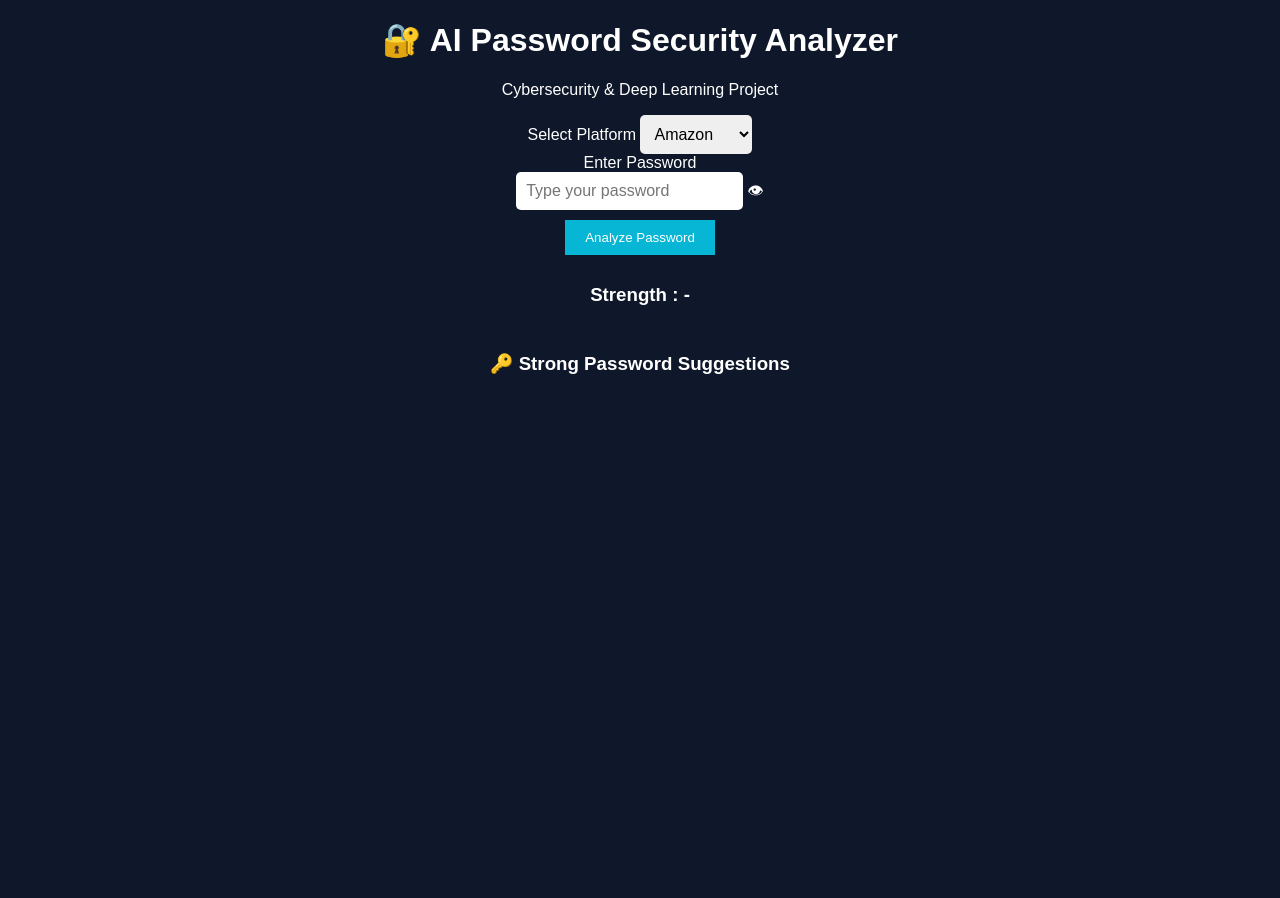
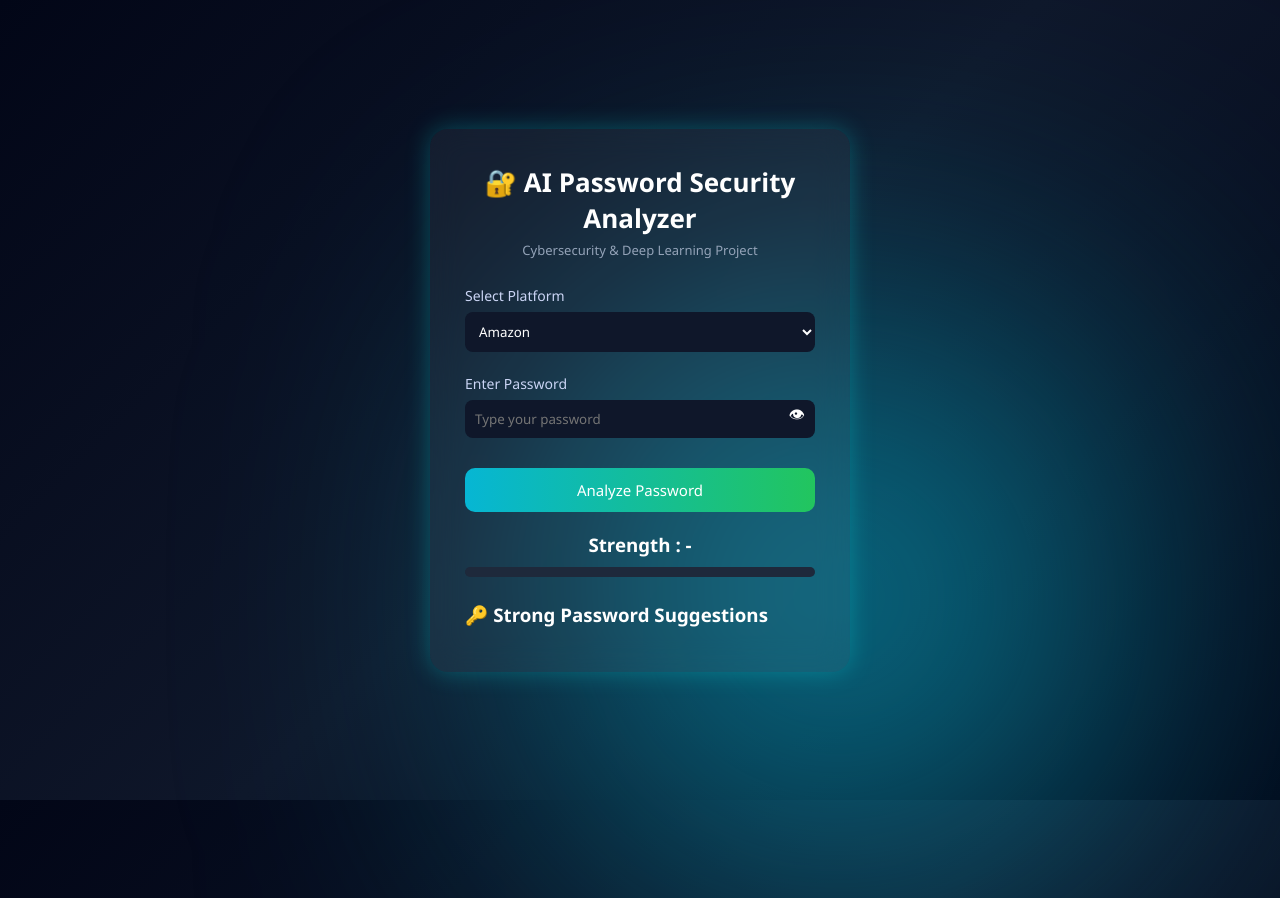
Before and after one commit to Sajeed191/password-strength-analyzer, a Flask app: page / in a window 1280 px wide. Before the commit the page ends 374 px from the top, so only its background shows below. Run offline with Flask 3, Linux system fonts and the light colour scheme.

Commit message:
Update style.css

```diff
--- a/static/style.css
+++ b/static/style.css
@@ -1,44 +1,167 @@
+*{
+margin:0;
+padding:0;
+box-sizing:border-box;
+font-family:Segoe UI;
+}
+
 body{
+
+height:100vh;
+display:flex;
+justify-content:center;
+align-items:center;
+
+background:linear-gradient(135deg,#020617,#0f172a,#020617);
+
+color:white;
+overflow:hidden;
+
+}
+
+.background-glow{
+
+position:absolute;
+width:600px;
+height:600px;
+background:radial-gradient(circle,#06b6d4,transparent);
+
+filter:blur(150px);
+
+animation:glow 6s infinite alternate;
+
+}
+
+@keyframes glow{
+
+0%{transform:translate(-200px,-200px)}
+100%{transform:translate(200px,200px)}
+
+}
+
+.main-card{
+
+width:420px;
+
+padding:35px;
+
+border-radius:18px;
+
+background:rgba(255,255,255,0.05);
+
+backdrop-filter:blur(15px);
+
+box-shadow:0 0 25px rgba(0,255,255,0.25);
+
+text-align:center;
+
+z-index:2;
+
+}
+
+h1{
+
+font-size:26px;
+margin-bottom:5px;
+
+}
+
+.subtitle{
+
+font-size:13px;
+color:#94a3b8;
+margin-bottom:25px;
+
+}
+
+.input-group{
+
+margin-bottom:20px;
+text-align:left;
+
+}
+
+label{
+
+font-size:14px;
+color:#cbd5f5;
+
+}
+
+select,input{
+
+width:100%;
+padding:10px;
+margin-top:6px;
+
+border-radius:8px;
+border:none;
 
 background:#0f172a;
 color:white;
-font-family:Arial;
-text-align:center;
 
 }
 
-.container{
+.password-box{
 
-margin-top:100px;
+position:relative;
 
 }
 
-input,select{
+.eye{
 
-padding:10px;
-font-size:16px;
-border-radius:5px;
-border:none;
+position:absolute;
+right:10px;
+top:50%;
 
-}
-
-button{
-
-padding:10px 20px;
-margin:10px;
-background:#06b6d4;
-border:none;
-color:white;
+transform:translateY(-50%);
 cursor:pointer;
 
 }
 
-.strength-bar{
+.analyze-btn{
 
-width:300px;
+margin-top:10px;
+
+padding:12px;
+width:100%;
+
+border:none;
+border-radius:10px;
+
+background:linear-gradient(90deg,#06b6d4,#22c55e);
+
+color:white;
+font-size:15px;
+
+cursor:pointer;
+
+transition:0.3s;
+
+}
+
+.analyze-btn:hover{
+
+transform:scale(1.05);
+
+}
+
+.result-section{
+
+margin-top:20px;
+
+}
+
+.meter{
+
+width:100%;
 height:10px;
-background:#444;
-margin:auto;
+
+background:#1e293b;
+
+border-radius:10px;
+
+margin-top:10px;
 
 }
 
@@ -46,6 +169,47 @@ margin:auto;
 
 height:10px;
 width:0%;
-background:lime;
+
+background:linear-gradient(90deg,#ef4444,#f59e0b,#22c55e);
+
+border-radius:10px;
+
+transition:0.5s;
 
 }
+
+#similarity{
+
+margin-top:10px;
+font-size:14px;
+color:#a5b4fc;
+
+}
+
+.suggestion-box{
+
+margin-top:25px;
+text-align:left;
+
+}
+
+.suggestion-box ul{
+
+margin-top:10px;
+
+}
+
+.suggestion-box li{
+
+background:#020617;
+
+padding:10px;
+margin-bottom:8px;
+
+border-radius:8px;
+
+border-left:3px solid #22c55e;
+
+font-size:14px;
+
+}
```
